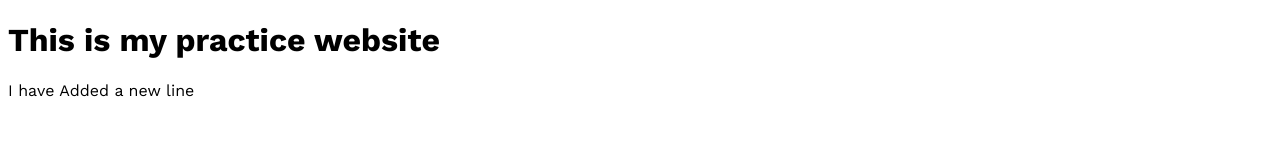
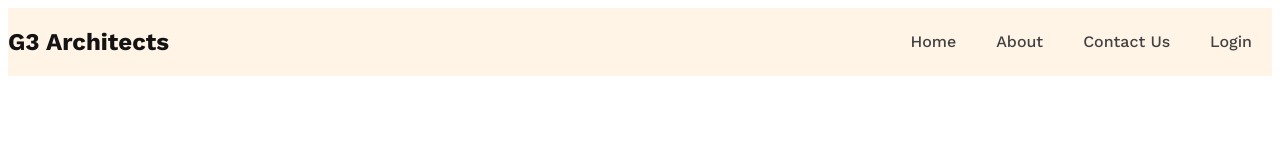
Before and after one commit to masudurrahmanmasum/g3_architect, a plain HTML site: page index.html in a window 1280 px wide. Drawn offline with nearby package versions, Linux system fonts and the light colour scheme.

Commit message:
Complete the navbar section design

```diff
--- a/index.html
+++ b/index.html
@@ -7,7 +7,26 @@
     <link rel="stylesheet" href="./styles/style.css">
 </head>
 <body class="work-sans">
-    <h1>This is my practice website</h1>
-    <p>I have Added a new line</p>
+    <!-- Header section  -->
+    <header class="main_header">
+        <nav class="navbar display-flex">
+            <a href="index.html" class="decoration text-dark"><h1>G3 Architects</h1></a>
+            <ul class="nav_links display-flex">
+                <li class="nav_list"><a href="#" class="item_link">Home</a></li>
+                <li class="nav_list"><a href="#" class="item_link">About</a></li>
+                <li class="nav_list"><a href="#" class="item_link">Contact Us</a></li>
+                <li class="nav_list"><a href="#" class="item_link">Login</a></li>
+            </ul>
+        </nav>
+
+    </header>
+    <!-- Main section  -->
+    <main>
+
+    </main>
+    <!-- Footer section -->
+    <footer>
+
+    </footer>
 </body>
 </html>
--- a/styles/style.css
+++ b/styles/style.css
@@ -2,10 +2,51 @@
 @import url('https://fonts.googleapis.com/css2?family=Work+Sans:ital,wght@0,100..900;1,100..900&display=swap');
 
 
-
+/* Global style */
 .work-sans{
   font-family: "Work Sans", sans-serif;
   font-optical-sizing: auto;
   font-weight: 400;
   font-style: normal;
 }
+.decoration{
+  text-decoration: none;
+}
+.display-flex{
+  display: flex;
+}
+.text-light{
+  color: #727272;
+}
+.text-gray{
+  color: #424242;
+}
+.btn_orange{
+  background: #FF900E;
+}
+.text-dark{
+  color: #131313;
+}
+
+
+/* navbar style */
+.navbar{
+  justify-content: space-between;
+  max-width: 1440px;
+  margin: 0 auto;
+}
+.nav_links{
+  align-items: center;
+}
+.item_link{
+  text-decoration: none;
+  font-weight: 500;
+  color: #424242;
+}
+.nav_list{
+  list-style-type: none;
+  margin: 0 20px;
+}
+.main_header{
+  background: rgba(255, 144, 14, 0.1);
+}
```
